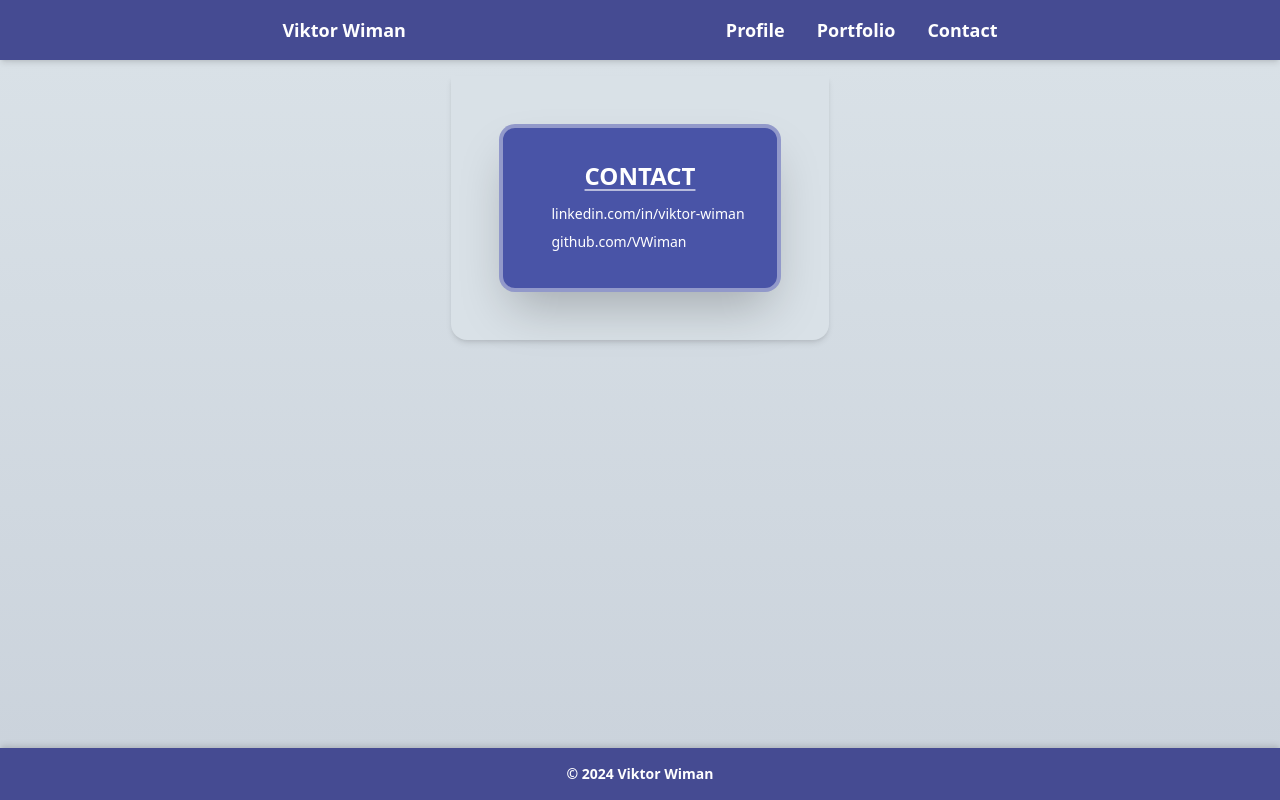
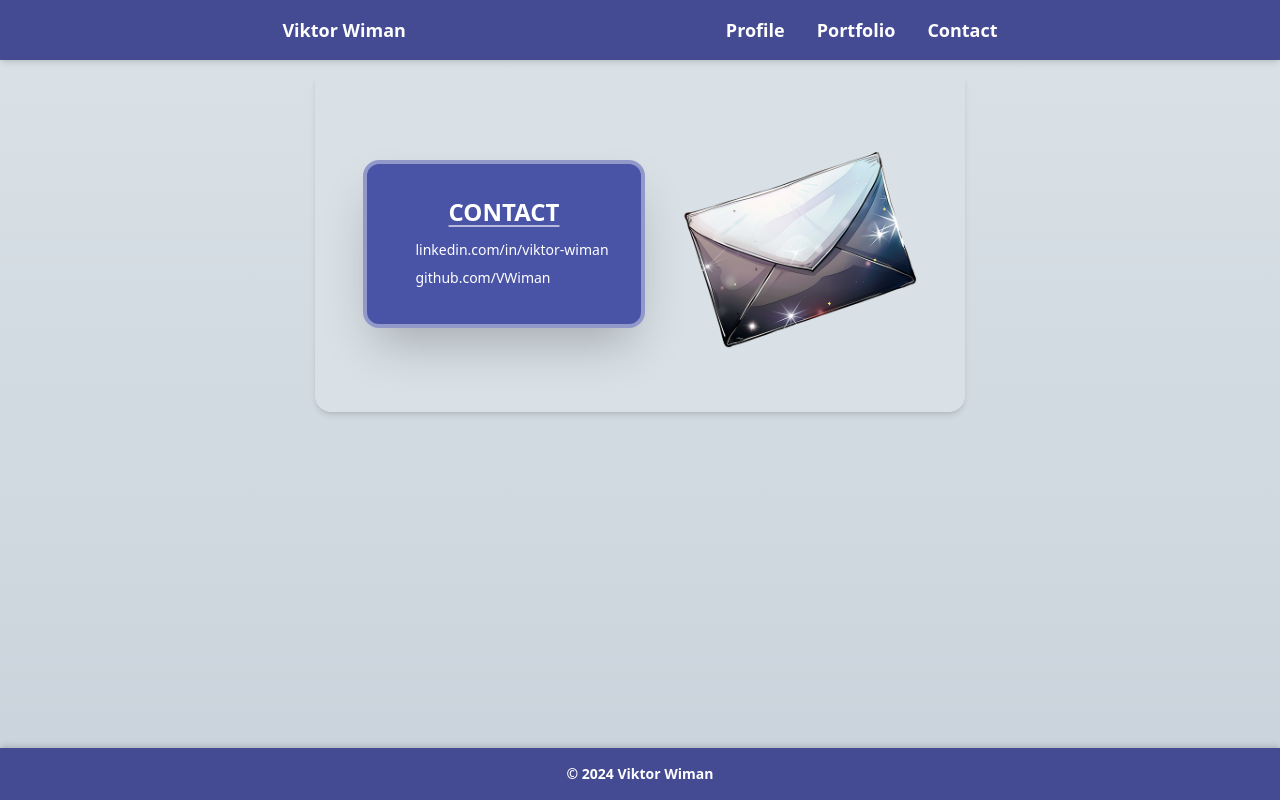
Before and after one commit to VWiman/portfolio-2024-01, a Next.js app: page /contact in a window 1280 px wide. Built offline with nearby package versions, Linux system fonts and the light colour scheme.

Commit message:
Added letter image

```diff
--- a/app/(subpages)/contact/page.js
+++ b/app/(subpages)/contact/page.js
@@ -39,6 +39,13 @@ export default function contact() {
 					<span className="contact-label">CONTACT</span>
 					<HoverMark />
 				</ul>
+				<img
+					alt="An image of a letter"
+					src="/mail.png"
+					className="screen-image"
+					width={"512"}
+					height={"512"}
+				/>
 			</section>
 		</main>
 	);
--- a/style/globals.css
+++ b/style/globals.css
@@ -51,7 +51,7 @@
     }
 
 .contact-section {
-        @apply flex flex-col items-center justify-center p-4 md:p-12 bg-alure-100 w-fit rounded-b-2xl shadow-md text-white gap-4 md:gap-8 text-xs sm:text-sm md:text-base lg:text-lg
+        @apply flex flex-col-reverse md:flex-row items-center justify-center p-4 md:p-12 bg-alure-100 w-fit rounded-b-2xl shadow-md text-white gap-4 md:gap-8 text-xs sm:text-sm md:text-base lg:text-lg
     }
 
 
```
Also changed, not shown: public/mail.png (added).
